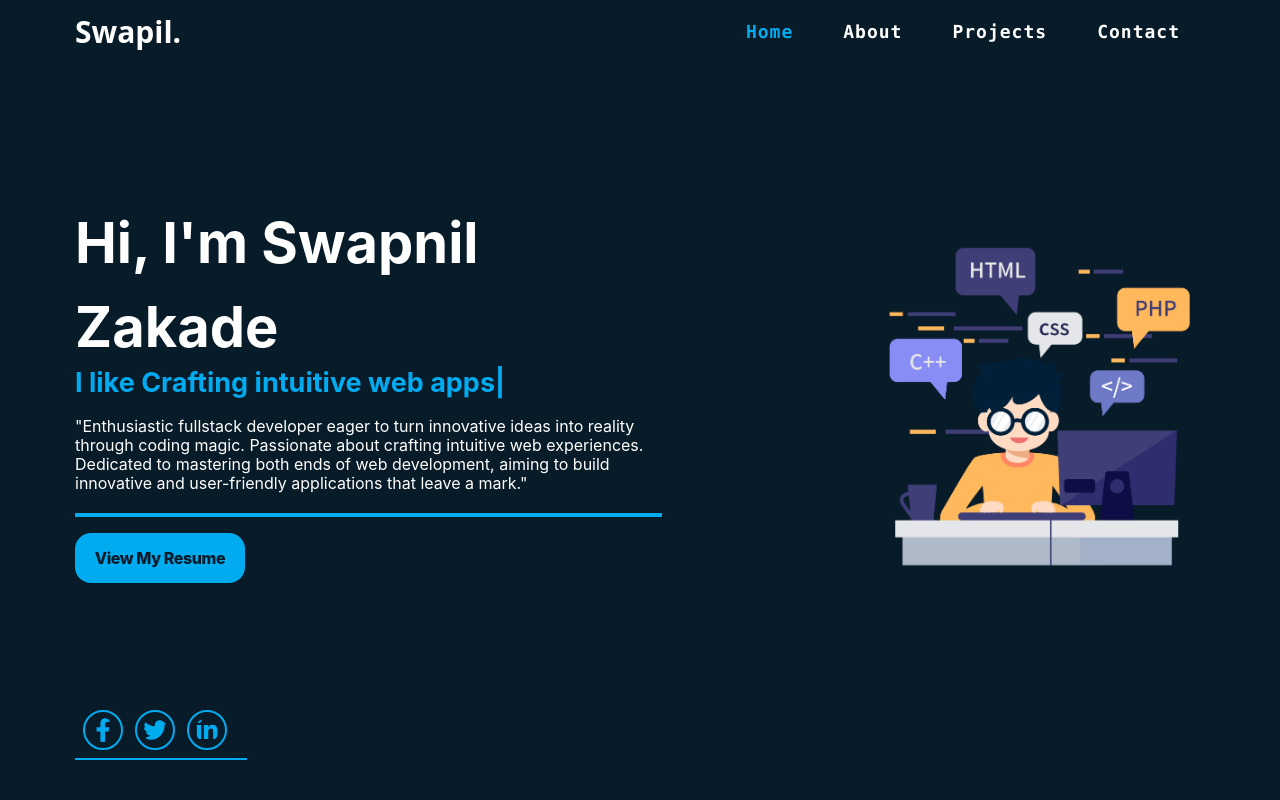
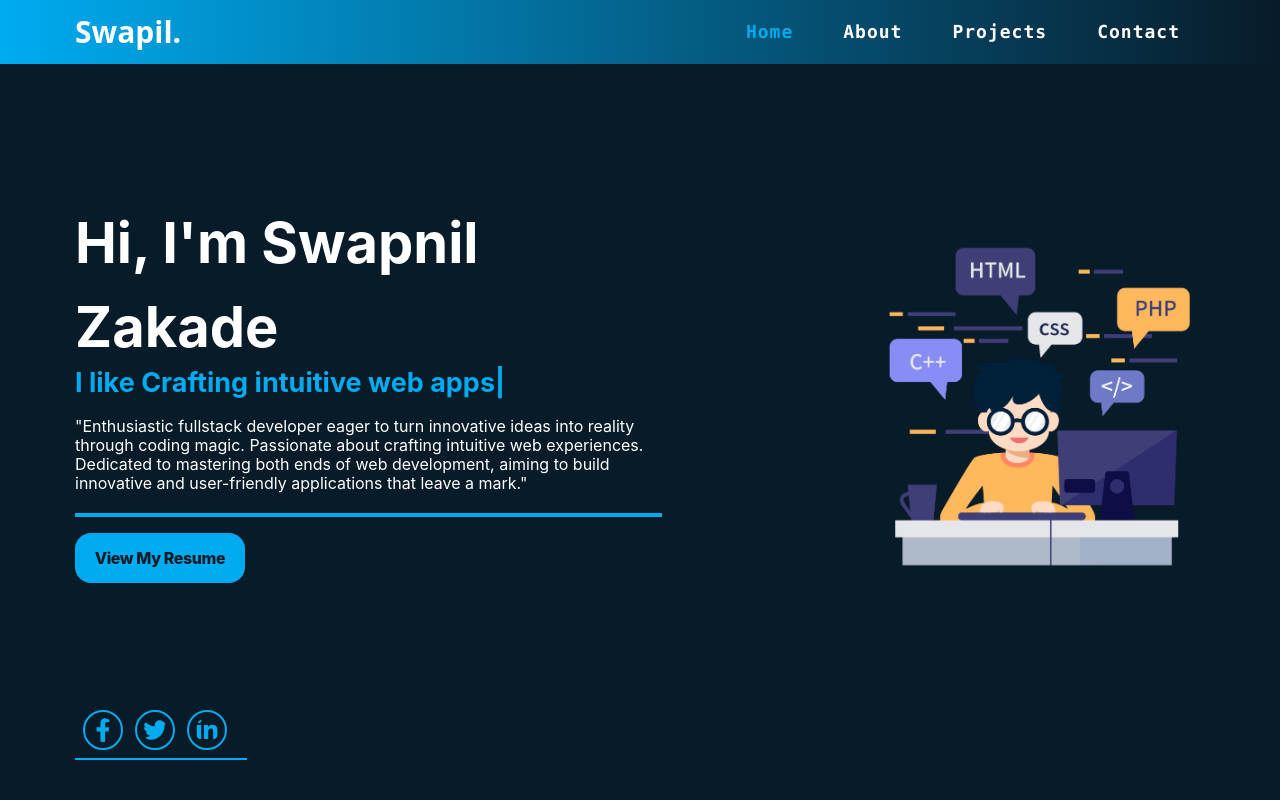
Before and after one commit to swapnilz07/Portfolio, a React (Vite) app: page /contact in a window 1280 px wide. Shown: the top 800 px of the page. Built offline with nearby package versions, Linux system fonts and the light colour scheme.

Commit message:
backend live link added.

```diff
--- a/src/components/Contact.jsx
+++ b/src/components/Contact.jsx
@@ -18,13 +18,16 @@ function Contact() {
       return;
     }
     try {
-      const result = await axios.post("http://localhost:5000/send-email", {
-        fullName,
-        email,
-        mobileNumber,
-        emailSubject,
-        message,
-      });
+      const result = await axios.post(
+        "https://portfolio-backend-six-iota.vercel.app/send-email",
+        {
+          fullName,
+          email,
+          mobileNumber,
+          emailSubject,
+          message,
+        }
+      );
       console.log("result ==>>", result);
 
       if (result.status === 200) {
--- a/src/components/Header.jsx
+++ b/src/components/Header.jsx
@@ -39,7 +39,7 @@ function Header() {
   }, []);
 
   return (
-    <nav className="w-full h-16 fixed bg-transparent md:px-[75px] px-[25px] flex justify-between items-center z-10">
+    <nav className="w-full h-16 fixed bg-gradient-to-r from-my-theme to-dark-blue md:px-[75px] px-[25px] flex justify-between items-center z-10">
       <div className="text-3xl text-white font-extrabold font-sans  ">
         Swapil.
       </div>
```
